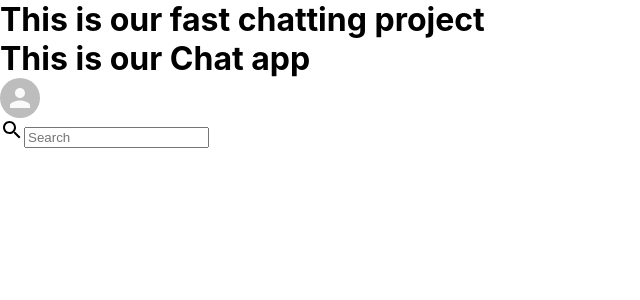
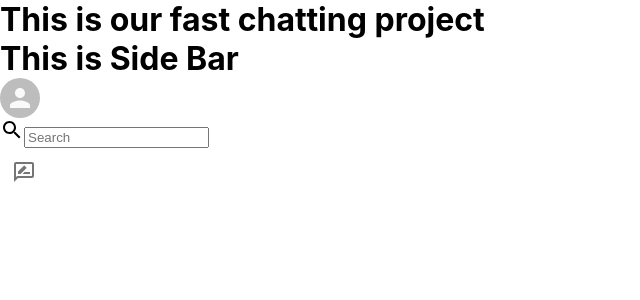
Before and after one commit to jahid58/fast-chatting, a React (Create React App) app: page / in a window 1280 px wide. Shown: the top 300 px of the page, without its empty margins (0-640 px from the left). Built offline with nearby package versions, Linux system fonts and the light colour scheme.

Commit message:
second commit

```diff
--- a/src/FastChatting.js
+++ b/src/FastChatting.js
@@ -5,7 +5,7 @@ import Sidebar from "./Sidebar";
 const FastChatting = () => {
   return (
     <div className="fast__chatting">
-      <h1>This is our Chat app</h1>
+      <h1>This is Side Bar</h1>
       <Sidebar></Sidebar>
     </div>
   );
--- a/src/Sidebar.js
+++ b/src/Sidebar.js
@@ -1,6 +1,6 @@
-import { Avatar } from "@material-ui/core";
+import { Avatar, IconButton } from "@material-ui/core";
 import React from "react";
-import { Search } from "@material-ui/icons";
+import { RateReviewOutlined, Search } from "@material-ui/icons";
 
 const Sidebar = () => {
   return (
@@ -11,6 +11,9 @@ const Sidebar = () => {
           <Search></Search>
           <input type="text" placeholder="Search" />
         </div>
+        <IconButton>
+          <RateReviewOutlined></RateReviewOutlined>
+        </IconButton>
       </div>
 
       <div className="sidebar__chats"></div>
```
